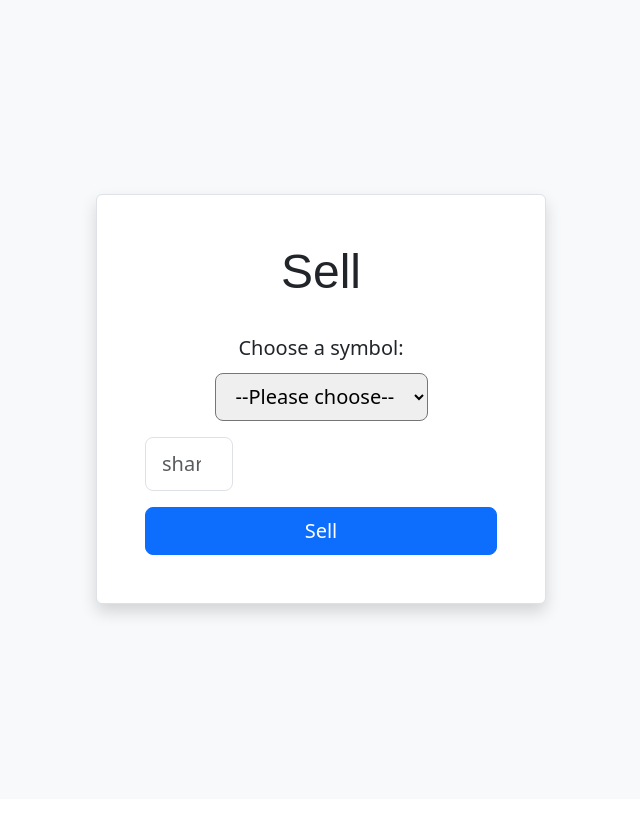
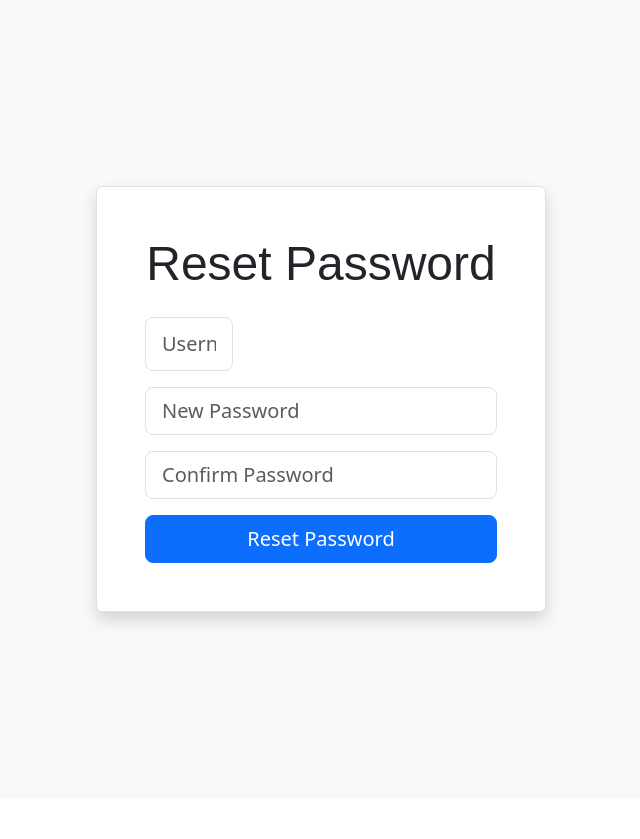
Before and after one commit to sinahuster/CS50-notes-and-code, a Flask app: page /reset in a window 1280 px wide. Shown: the part 115-954 px from the top of the page, without its empty margins (319-959 px from the left). Run offline with Flask 3, Linux system fonts and the light colour scheme; some libraries are stand-ins or nearby versions.

Commit message:
Update reset.html

```diff
--- a/code/Week9/finance/templates/reset.html
+++ b/code/Week9/finance/templates/reset.html
@@ -2,23 +2,18 @@
 
 {% block main %}
 <div class="vh-100 d-flex justify-content-center align-items-center" style="background-color: #f8f9fa;">
-    <form action="/sell" method="post" class="p-5 border rounded shadow bg-white" style="width: 100%; max-width: 450px;">
-        <h1 class="text-center mb-4">Sell</h1>
+    <form action="/reset" method="post" class="p-5 border rounded shadow bg-white" style="width: 100%; max-width: 450px;">
+        <h1 class="text-center mb-4">Reset Password</h1>
         <div class="mb-3">
-            <label class="form-control-lg" for="symbol-select">Choose a symbol:</label> <br>
-
-            <select class="form-control-lg" name="symbol" id="symbol-select">
-            <option value="">--Please choose--</option>
-
-            {% for symbol in symbols %}
-            <option value= {{ symbol }} > {{ symbol }} </option>
-            {% endfor %}
-            </select>
+            <input class="form-control form-control-lg" name="username" type="text" placeholder="Username">
         </div>
         <div class="mb-3">
-            <input class="form-control form-control-lg" name="shares" type="number" placeholder="shares">
+            <input class="form-control form-control-lg" name="password" type="password" placeholder="New Password">
         </div>
-        <button class="btn btn-primary btn-lg w-100" type="submit">Sell</button>
+        <div class="mb-3">
+            <input class="form-control form-control-lg" name="confirmation" type="password" placeholder="Confirm Password">
+        </div>
+        <button class="btn btn-primary btn-lg w-100" type="submit">Reset Password</button>
     </form>
 </div>
 {% endblock %}
```
